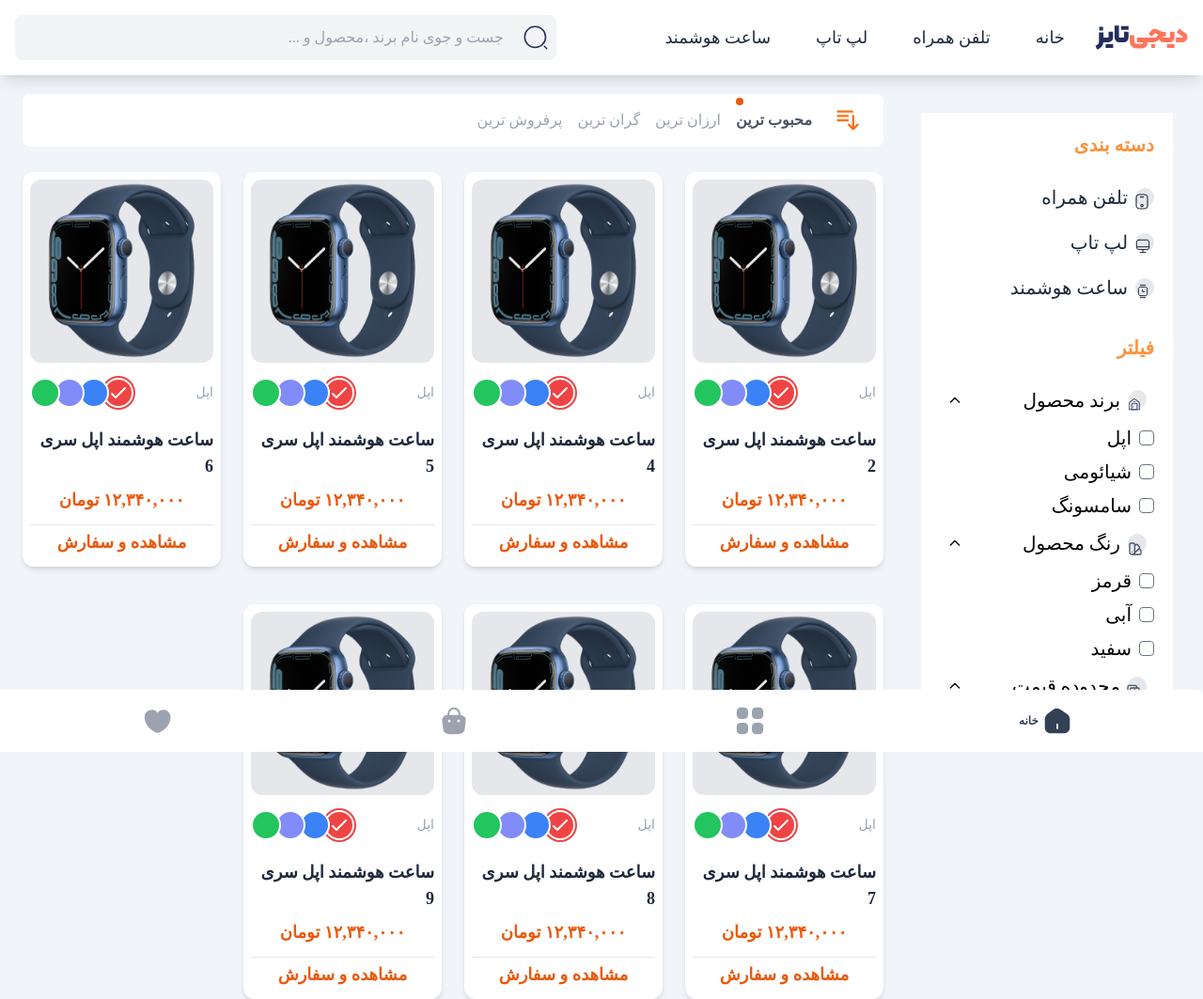
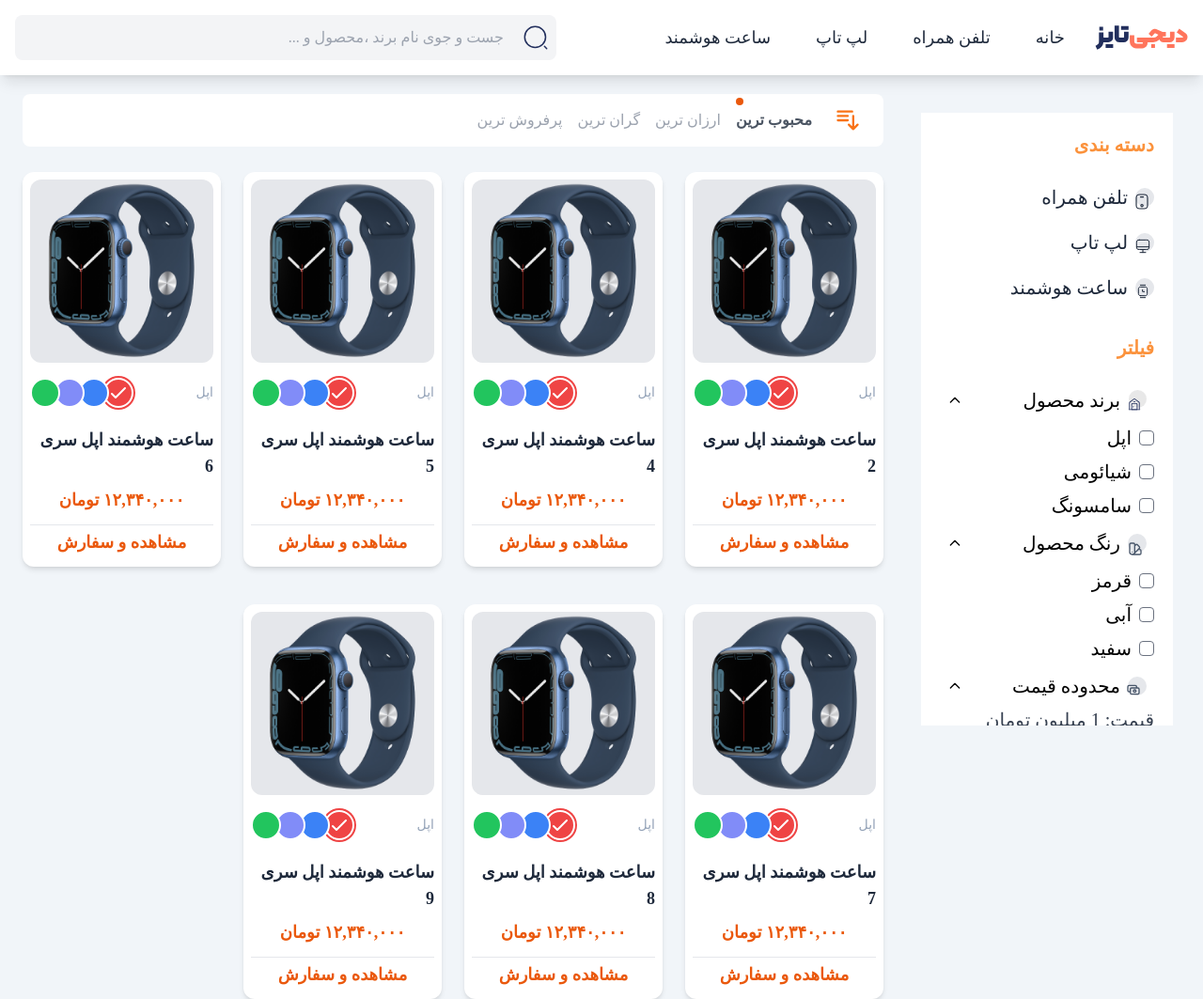
Before and after one commit to ZahraNejati79/Watch-Store, a website: page public/index.html in a window 1280 px wide. Shown: the whole page at 94% size. Drawn offline with nearby package versions, Linux system fonts and the light colour scheme; a web font is replaced by a local one.

Commit message:
completed bottom navigation

```diff
--- a/public/index.html
+++ b/public/index.html
@@ -709,7 +709,7 @@
 
     <!-- bottom navigation -->
     <div
-      class="fixed bottom-0 left-0 right-0 bg-white w-full rounded-rt-md rounded-tr-md flex items-center px-4 py-2"
+      class="md:hidden fixed bottom-0 left-0 right-0 bg-white w-full rounded-rt-md rounded-tr-md flex items-center px-4 py-2 shaow"
     >
       <nav class="w-full">
         <ul
```
Also changed, not shown: public/build/tailwind.css.
